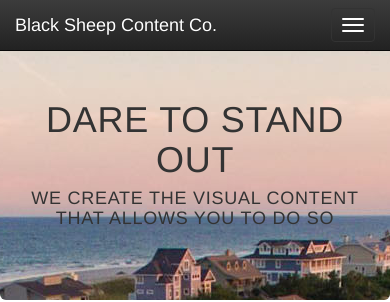
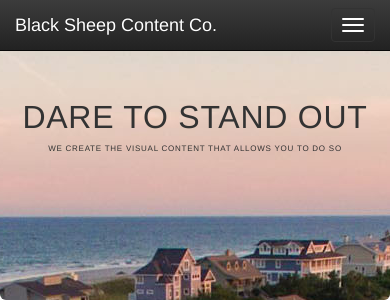
Before and after one commit to jeffberlin/Black_Sheep_Content_Co, a plain HTML site: page index.html in a window 390 px wide. Shown: the top 302 px of the page. Drawn offline with nearby package versions, Linux system fonts and the light colour scheme.

Commit message:
Working on responsiveness
Working on responsiveness

```diff
--- /dev/null
+++ b/css/responsivehome.css
@@ -0,0 +1,36 @@
+@media screen and (max-width: 990px) {
+	#story {
+		padding-right: 50px;
+		padding-bottom: 30px;
+	}
+}
+
+@media screen and (max-width: 793px) {
+	.jumbotron h1 {
+		font-size: 36pt;
+	}
+	.jumbotron h4 {
+		font-size: 14pt;
+	}
+}
+
+@media screen and (max-width: 670px) {
+	.jumbotron h4 {
+		font-size: 10pt;
+	}
+}
+
+@media screen and (max-width: 549px) {
+	.jumbotron h1 {
+		font-size: 24pt;
+	}
+	.jumbotron h4 {
+		font-size: 8pt;
+	}
+}
+
+@media screen and (max-width: 419px) {
+	.jumbotron h4 {
+		font-size: 6pt;
+	}
+}
--- a/index.html
+++ b/index.html
@@ -10,6 +10,7 @@
 	    <link rel="stylesheet" href="https://maxcdn.bootstrapcdn.com/bootstrap/3.3.7/css/bootstrap-theme.min.css">
 	    <link rel="stylesheet" href="https://cdnjs.cloudflare.com/ajax/libs/animate.css/3.5.2/animate.min.css">
 	    <link rel="stylesheet" href="css/index.css" type="text/css">
+	    <link rel="stylesheet" href="css/responsivehome.css">
     </head>
     <body>
 
```
